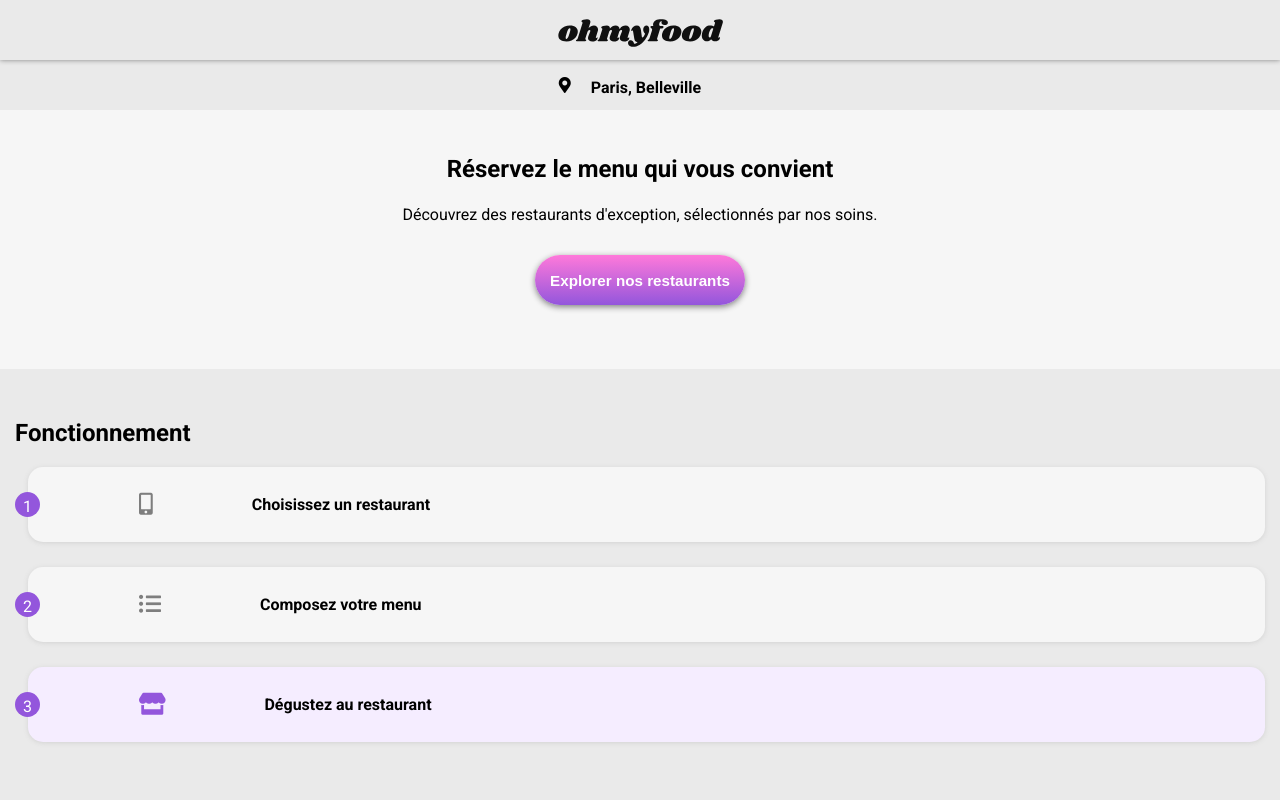
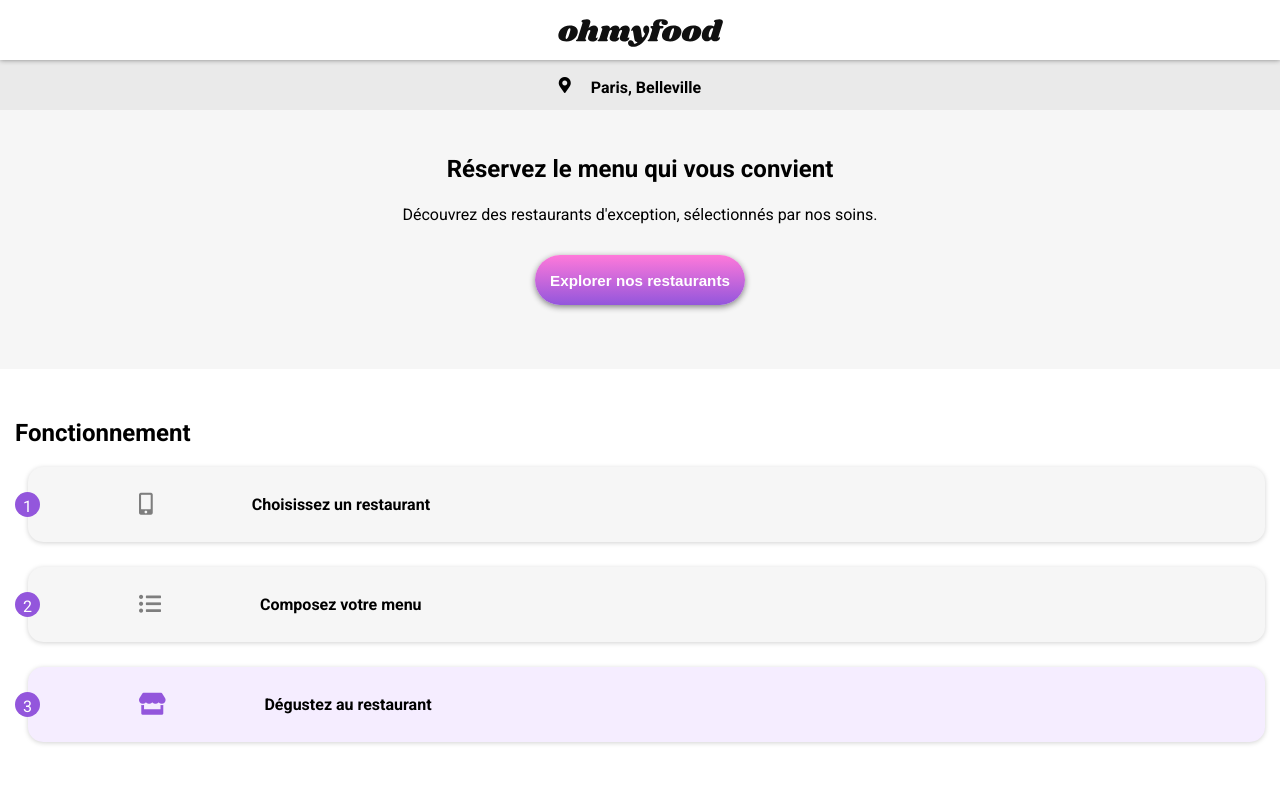
Before and after one commit to franzmongin/ohmyfood, a website: page index.html in a window 1280 px wide. Shown: the top 800 px of the page. Drawn offline with Linux system fonts and the light colour scheme; a web font is replaced by a local one.

Commit message:
fixed color

```diff
--- a/sass/layout/__header.scss
+++ b/sass/layout/__header.scss
@@ -5,6 +5,7 @@
   display: flex;
   align-items: center;
   justify-content: center;
+  background: white;
   &__logo {
     width: 165px;
     position: relative;
--- a/sass/pages/__homepage.scss
+++ b/sass/pages/__homepage.scss
@@ -48,6 +48,7 @@
     flex-direction: column;
     height: 440px;
     padding: $section-padding;
+    background: white;
     h2 {
       margin-top: 50px;
     }
--- a/sass/pages/__restaurant.scss
+++ b/sass/pages/__restaurant.scss
@@ -1,5 +1,5 @@
 .container {
-  background: $fifth-color;
+  background: $fourth-color;
   .header-restaurant {
     position: relative;
     &__arrow {
@@ -22,7 +22,7 @@
     border-radius: 24px 24px 0 0;
     flex-direction: column;
     padding: $section-padding;
-    background: $fifth-color;
+    background: $fourth-color;
     overflow: hidden;
     position: relative;
     bottom: 30px;
```
Also changed, not shown: css/main.css, 1 other file.
